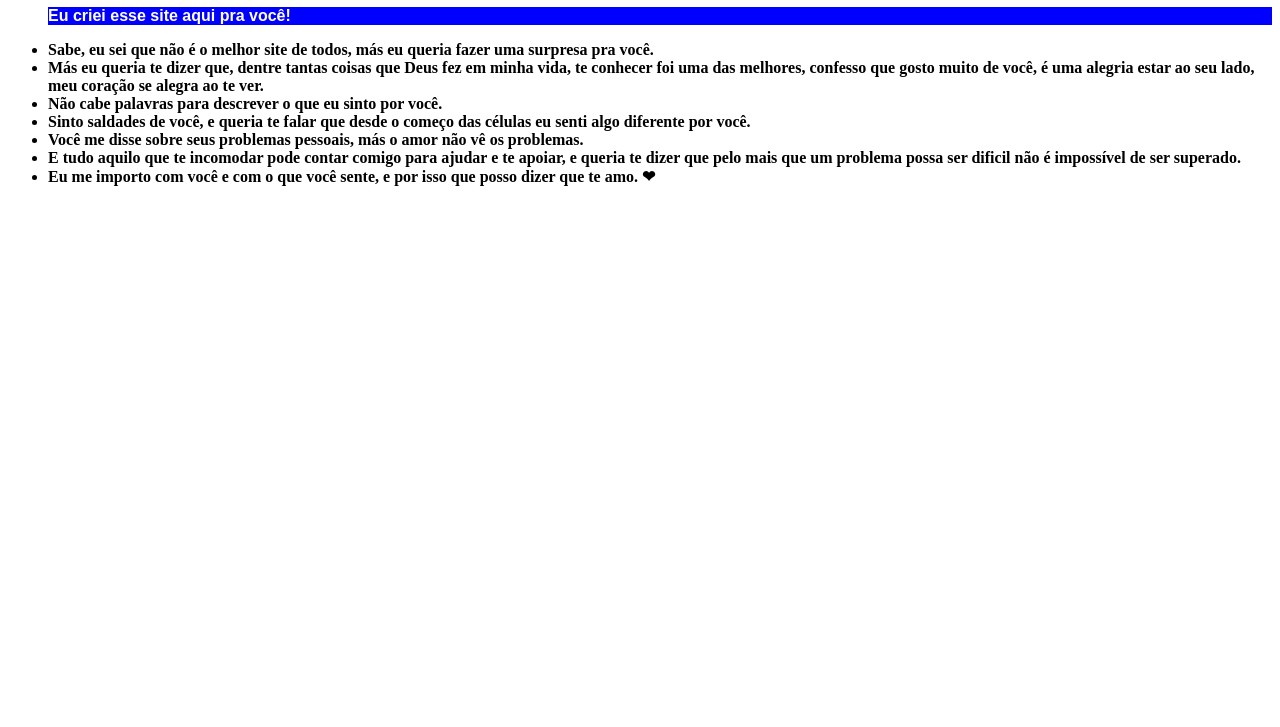
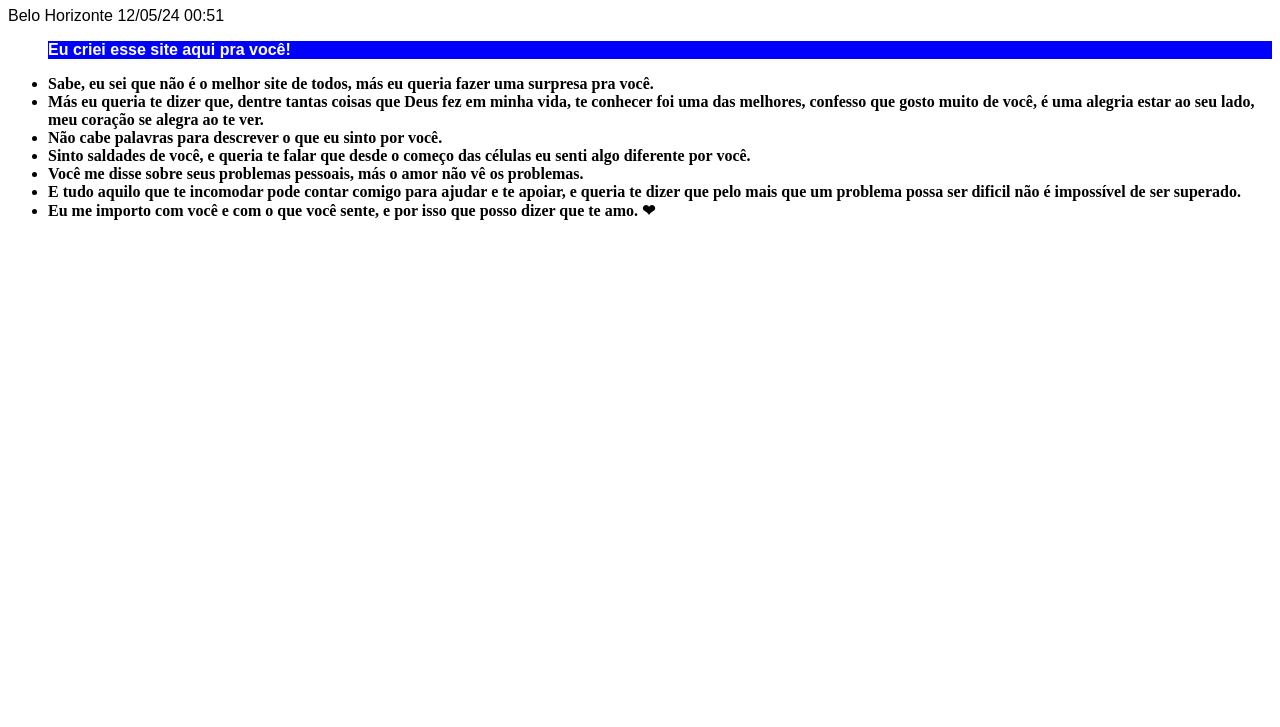
Before and after one commit to viniciuspascoalsa/projeto, a plain HTML site: page index.html in a window 1280 px wide. Shown: the part 73-800 px from the top of the page. Drawn offline with Linux system fonts and the light colour scheme.

Commit message:
index.html

```diff
--- a/index.html
+++ b/index.html
@@ -6,6 +6,7 @@
 <body>
 
         <strong><h1 style="text-align: center;font-family: Arial, Helvetica, sans-serif;background-color: orange;"">Surpresa!</h1></strong>
+        <p style="font-family: Arial,Helvetica, sans-serif;">Belo Horizonte 12/05/24 00:51</p>
     <ul>
         <strong><p style="font-family: Arial, Helvetica, sans-serif;background-color: blue;color: white;"">Eu criei esse site aqui pra você!<br>
     <li>    Sabe, eu sei que não é o melhor site de todos, más eu queria fazer uma surpresa pra você.<br></li>
```
